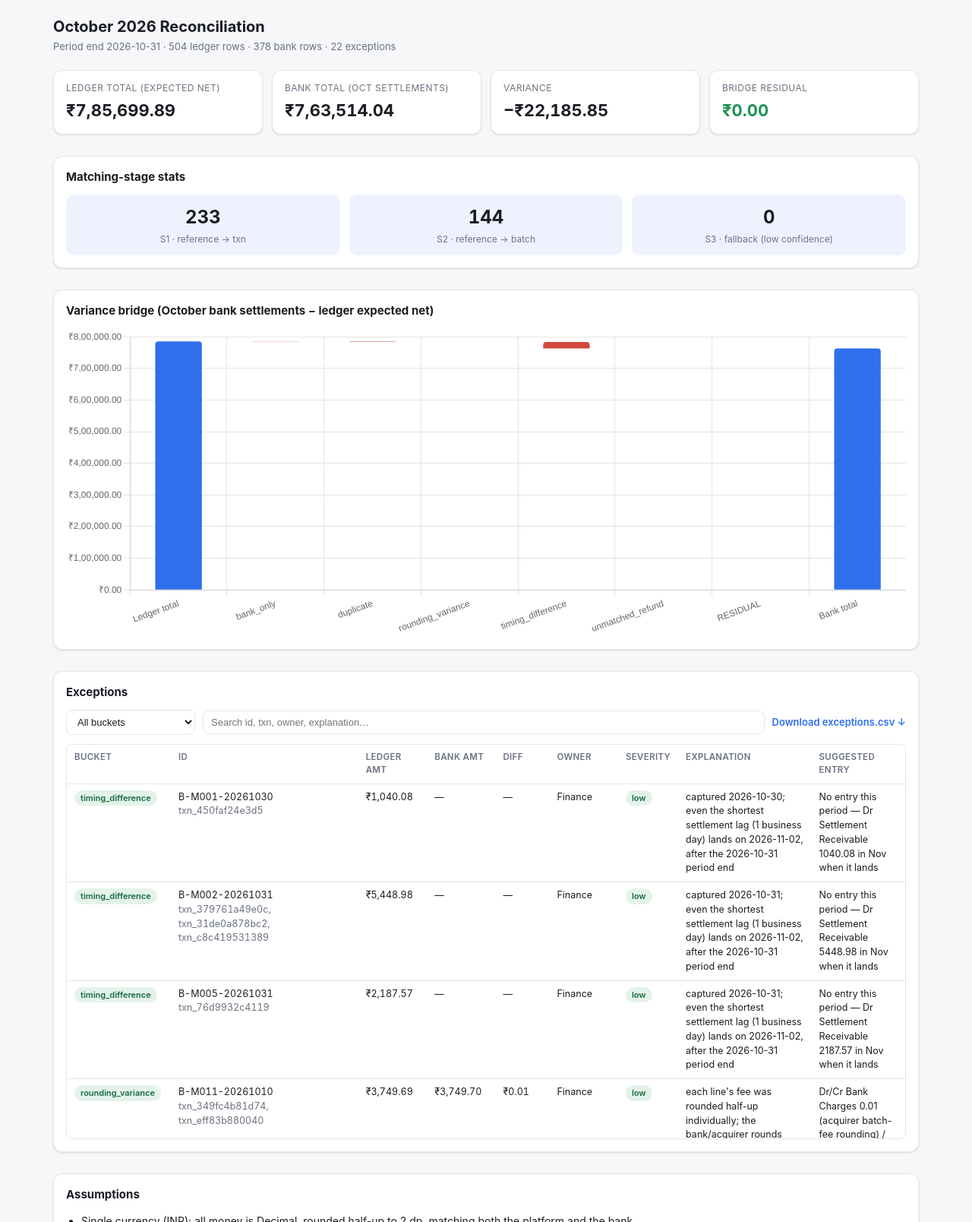
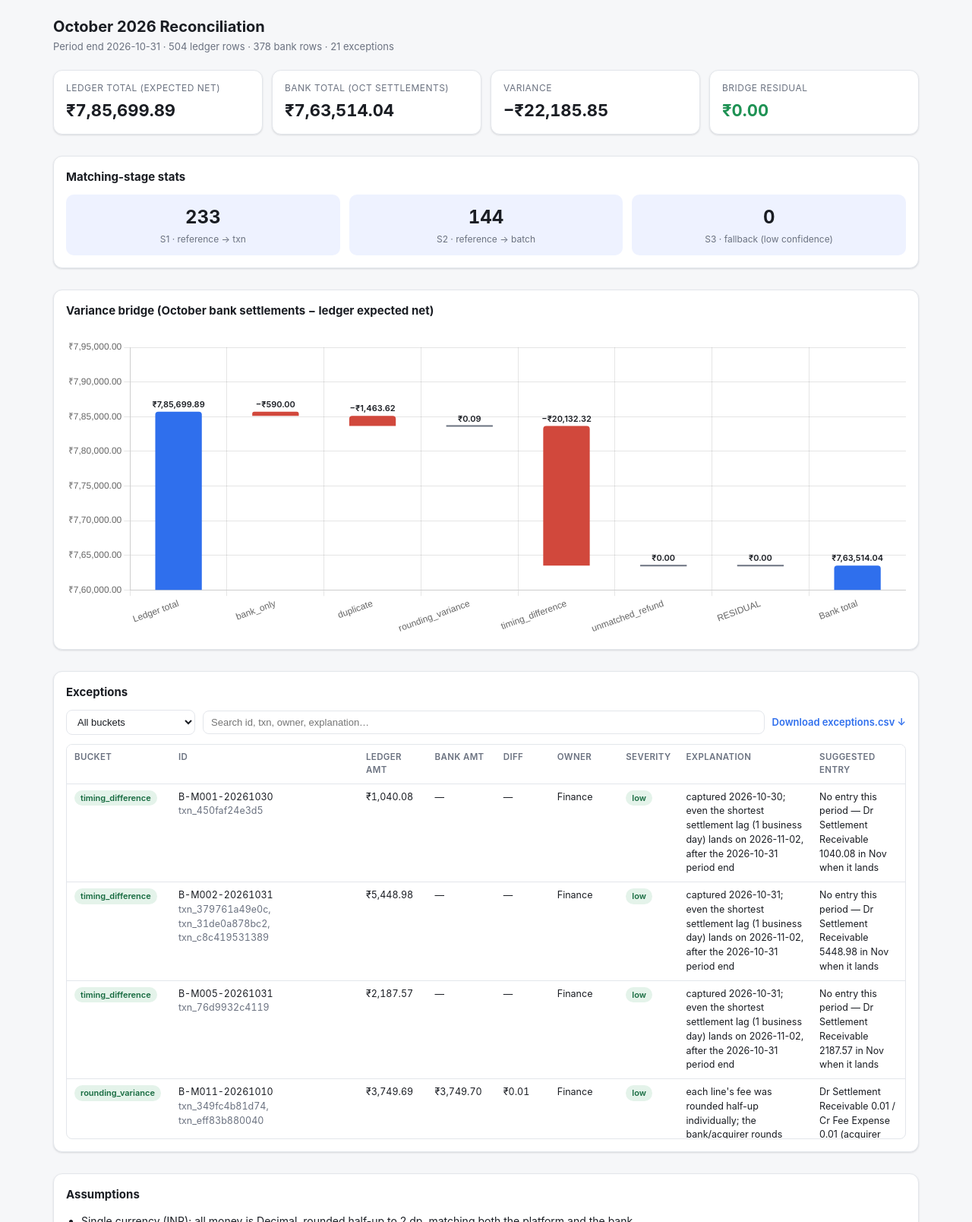
Before and after one commit to Sanoer11/recon_assessment, a plain HTML site: page site/index.html in a window 1280 px wide. Shown: the top 1608 px of the page at 76% size. Drawn offline with nearby package versions, Linux system fonts and the light colour scheme.

Commit message:
Fix exception reporting bugs from live-deploy review
- Fix unmatched_refund (and any bucket sharing a unit_key between ledger
  and bank sides) being reported as two exceptions instead of one: the
  bank-side exception loop now keys off each row's own unit_key instead
  of an ad hoc bank_row_<n> key, so it recognizes when the ledger side
  already created the group.
- Correct the duplicate journal entry to reverse the full sale: Dr Sales
  (gross) / Cr Settlement Receivable (net) / Cr Fee Expense.
- Correct the rounding-variance journal entry to a directional
  Dr Settlement Receivable / Cr Fee Expense (or the reverse when the
  bank credited less than expected), replacing the placeholder Dr/Cr
  Cr/Dr text.
- Fix bank_only's journal entry, which previously left the amount blank.
- Waterfall chart: scale the y-axis to the running-total range (rounded
  to the nearest 5,000) instead of starting at 0, so bridge steps are no
  longer invisible slivers; add a data-label plugin showing the ₹ amount
  on every bar, with a visible tick mark for near-zero bars (RESIDUAL,
  unmatched_refund) so a correct zero still reads as checked, not missing.

```diff
--- a/site/index.html
+++ b/site/index.html
@@ -239,22 +239,69 @@ function renderBridge(report) {
   const good = cssVar('--good') || '#1f9254';
   const bad = cssVar('--bad') || '#d1483c';
   const accent = cssVar('--accent') || '#2f6fed';
+  const neutral = cssVar('--muted') || '#9aa1ad';
+  const textColor = cssVar('--text') || '#1a1d23';
+
+  // Running totals (excluding the zero anchor the total bars are drawn from) --
+  // these set the y-axis range so the bridge steps aren't invisible slivers
+  // against a scale that starts at 0.
+  const runningTotals = [ledgerTotal];
+  let cum = ledgerTotal;
+  for (const step of steps) {
+    cum += parseFloat(bridge[step]);
+    runningTotals.push(cum);
+  }
+  runningTotals.push(bankTotal);
+  const yMin = Math.floor(Math.min(...runningTotals) / 5000) * 5000;
+  const yMax = Math.ceil(Math.max(...runningTotals) / 5000) * 5000 + 5000; // headroom for labels
 
   data.push([0, ledgerTotal]);
   colors.push(accent);
   values.push(ledgerTotal);
-  let cum = ledgerTotal;
+  cum = ledgerTotal;
   for (const step of steps) {
     const v = parseFloat(bridge[step]);
     const start = cum;
     cum += v;
     data.push([Math.min(start, cum), Math.max(start, cum)]);
-    colors.push(v === 0 ? '#9aa1ad' : (v > 0 ? good : bad));
+    colors.push(v === 0 ? neutral : (v > 0 ? good : bad));
     values.push(v);
   }
   data.push([0, bankTotal]);
   colors.push(accent);
   values.push(bankTotal);
+
+  // Draws a ₹ amount above every bar, and a visible tick mark for bars whose
+  // value (e.g. RESIDUAL, unmatched_refund) is too close to zero to show as
+  // a real bar -- so a correct zero still reads as "checked", not "missing".
+  const bridgeLabelsPlugin = {
+    id: 'bridgeLabels',
+    afterDatasetsDraw(chart) {
+      const { ctx } = chart;
+      const meta = chart.getDatasetMeta(0);
+      ctx.save();
+      ctx.font = '600 11px -apple-system, BlinkMacSystemFont, "Segoe UI", sans-serif';
+      ctx.fillStyle = textColor;
+      ctx.textAlign = 'center';
+      meta.data.forEach((bar, i) => {
+        const { x, y, base, width } = bar.getProps(['x', 'y', 'base', 'width'], true);
+        const yTop = Math.min(y, base);
+        const yBottom = Math.max(y, base);
+        if (yBottom - yTop < 3) {
+          ctx.save();
+          ctx.strokeStyle = neutral;
+          ctx.lineWidth = 2;
+          ctx.beginPath();
+          ctx.moveTo(x - width / 2, yTop);
+          ctx.lineTo(x + width / 2, yTop);
+          ctx.stroke();
+          ctx.restore();
+        }
+        ctx.fillText(money(String(values[i])), x, yTop - 6);
+      });
+      ctx.restore();
+    },
+  };
 
   new Chart(document.getElementById('bridgeChart'), {
     type: 'bar',
@@ -267,8 +314,10 @@ function renderBridge(report) {
         barPercentage: 0.6,
       }],
     },
+    plugins: [bridgeLabelsPlugin],
     options: {
       indexAxis: 'x',
+      layout: { padding: { top: 24 } },
       plugins: {
         legend: { display: false },
         tooltip: {
@@ -278,7 +327,11 @@ function renderBridge(report) {
         },
       },
       scales: {
-        y: { ticks: { callback: (v) => '₹' + fmt.format(v) } },
+        y: {
+          min: yMin,
+          max: yMax,
+          ticks: { callback: (v) => '₹' + fmt.format(v) },
+        },
         x: { ticks: { autoSkip: false, maxRotation: 40, minRotation: 20 } },
       },
     },
--- a/site/report.json
+++ b/site/report.json
@@ -112,7 +112,7 @@
       "explanation": "each line's fee was rounded half-up individually; the bank/acquirer rounds once on the batch gross of 3840.33, giving a batch fee of 90.63 instead of the summed line fees of 90.64",
       "owner": "Finance",
       "severity": "low",
-      "journal_entry": "Dr/Cr Bank Charges 0.01 (acquirer batch-fee rounding) / Cr/Dr Settlement Receivable",
+      "journal_entry": "Dr Settlement Receivable 0.01 / Cr Fee Expense 0.01 (acquirer batch-fee rounding)",
       "details": {
         "gross": "3840.33",
         "sum_line_fees": "90.64",
@@ -155,7 +155,7 @@
       "explanation": "each line's fee was rounded half-up individually; the bank/acquirer rounds once on the batch gross of 38066.78, giving a batch fee of 898.38 instead of the summed line fees of 898.44",
       "owner": "Finance",
       "severity": "low",
-      "journal_entry": "Dr/Cr Bank Charges 0.06 (acquirer batch-fee rounding) / Cr/Dr Settlement Receivable",
+      "journal_entry": "Dr Settlement Receivable 0.06 / Cr Fee Expense 0.06 (acquirer batch-fee rounding)",
       "details": {
         "gross": "38066.78",
         "sum_line_fees": "898.44",
@@ -180,7 +180,7 @@
       "explanation": "each line's fee was rounded half-up individually; the bank/acquirer rounds once on the batch gross of 1198.00, giving a batch fee of 28.27 instead of the summed line fees of 28.28",
       "owner": "Finance",
       "severity": "low",
-      "journal_entry": "Dr/Cr Bank Charges 0.01 (acquirer batch-fee rounding) / Cr/Dr Settlement Receivable",
+      "journal_entry": "Dr Settlement Receivable 0.01 / Cr Fee Expense 0.01 (acquirer batch-fee rounding)",
       "details": {
         "gross": "1198.00",
         "sum_line_fees": "28.28",
@@ -206,7 +206,7 @@
       "explanation": "each line's fee was rounded half-up individually; the bank/acquirer rounds once on the batch gross of 1183.20, giving a batch fee of 27.92 instead of the summed line fees of 27.93",
       "owner": "Finance",
       "severity": "low",
-      "journal_entry": "Dr/Cr Bank Charges 0.01 (acquirer batch-fee rounding) / Cr/Dr Settlement Receivable",
+      "journal_entry": "Dr Settlement Receivable 0.01 / Cr Fee Expense 0.01 (acquirer batch-fee rounding)",
       "details": {
         "gross": "1183.20",
         "sum_line_fees": "27.93",
@@ -247,26 +247,8 @@
       "explanation": "Bank line with no ledger counterpart (e.g. a bank-levied charge).",
       "owner": "Bank Ops",
       "severity": "low",
-      "journal_entry": "Dr Bank Charges  / Cr Bank",
+      "journal_entry": "Dr Bank Charges 590.00 / Cr Bank 590.00",
       "details": {}
-    },
-    {
-      "id": "bank_row_95",
-      "bucket": "unmatched_refund",
-      "ledger_txn_ids": [
-        "txn_b3f61d8a4c07"
-      ],
-      "bank_row": 95,
-      "ledger_amt": "-1186.40",
-      "bank_amt": "-1186.40",
-      "diff": "0.00",
-      "explanation": "this refund and its bank debit agree with each other, but no sale of 1186.40 at M013 exists anywhere in the ledger \u2014 the variance effect is zero, but it is still a control exception",
-      "owner": "Risk",
-      "severity": "high",
-      "journal_entry": "Dr Refund Expense (unsupported) 1186.40 / Cr Bank \u2014 escalate to Risk",
-      "details": {
-        "why": "this refund and its bank debit agree with each other, but no sale of 1186.40 at M013 exists anywhere in the ledger \u2014 the variance effect is zero, but it is still a control exception"
-      }
     },
     {
       "id": "txn_00757a8b3fd5",
@@ -395,9 +377,11 @@
       "explanation": "same merchant (M006) and amount (1499.00) as txn_5c80f3a1e9b4, created within 600 seconds of it, and no settlement exists for this row",
       "owner": "Engineering",
       "severity": "medium",
-      "journal_entry": "Dr Suspense / Cr Sales 1463.62 (reverse the duplicate platform record)",
+      "journal_entry": "Dr Sales 1499.00 / Cr Settlement Receivable 1463.62 / Cr Fee Expense 35.38",
       "details": {
         "duplicate_of": "txn_5c80f3a1e9b4",
+        "amount": "1499.00",
+        "fee": "35.38",
         "why": "same merchant (M006) and amount (1499.00) as txn_5c80f3a1e9b4, created within 600 seconds of it, and no settlement exists for this row"
       }
     },
```
Also changed, not shown: site/exceptions.csv (+6 -7 lines), 1 other file.
